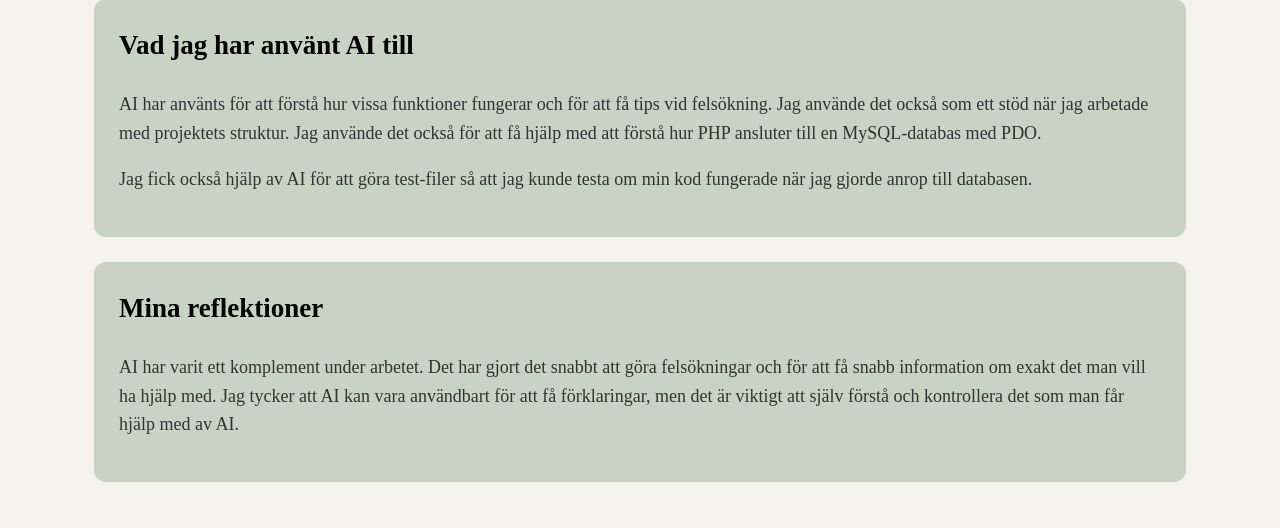
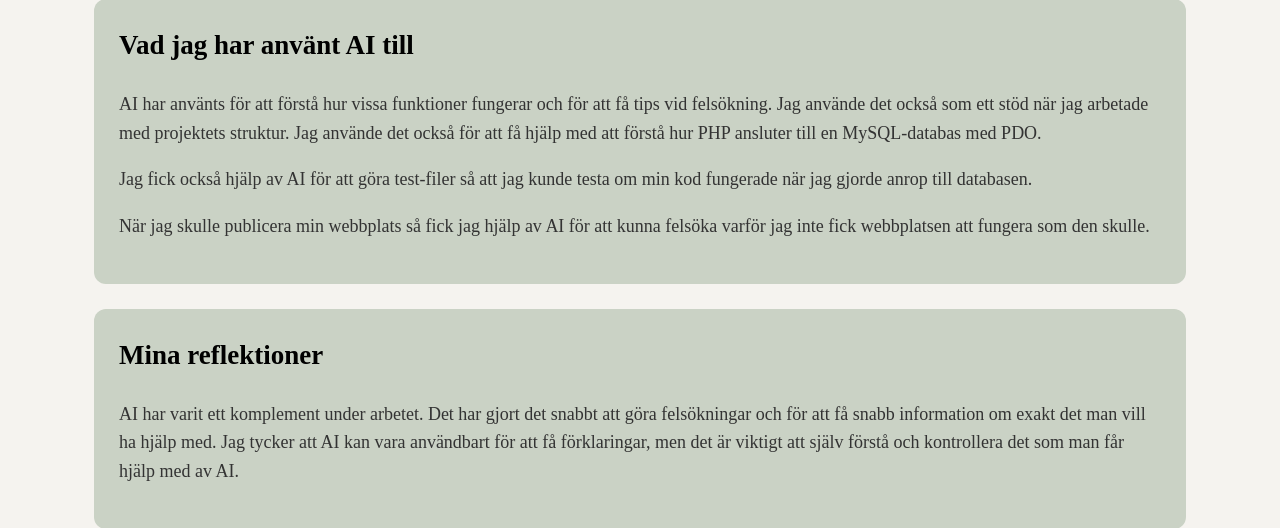
Before and after one commit to linaling92ll-sys/my-bucketlist, a PHP site: page /ai.php in a window 1280 px wide. Shown: the part 400-928 px from the top of the page. Run offline with PHP 8.4, Linux system fonts and the light colour scheme.

Commit message:
skrivit mer på ai-sidan

```diff
--- a/ai.php
+++ b/ai.php
@@ -27,6 +27,10 @@ require_once "includes/header.php";
     Jag fick också hjälp av AI för att göra test-filer så att jag kunde testa om min kod fungerade när jag gjorde anrop till
     databasen.
 </p>
+<p>
+    När jag skulle publicera min webbplats så fick jag hjälp av AI för att kunna felsöka varför jag inte
+    fick webbplatsen att fungera som den skulle.
+</p>
 </section>
 <section>
 <h2>Mina reflektioner</h2>
@@ -36,7 +40,6 @@ require_once "includes/header.php";
     förklaringar, men det är viktigt att själv förstå och kontrollera det som man får hjälp med av AI.
 </p>
 </section>
-
 <?php
 
 //Hämtar footern
```
